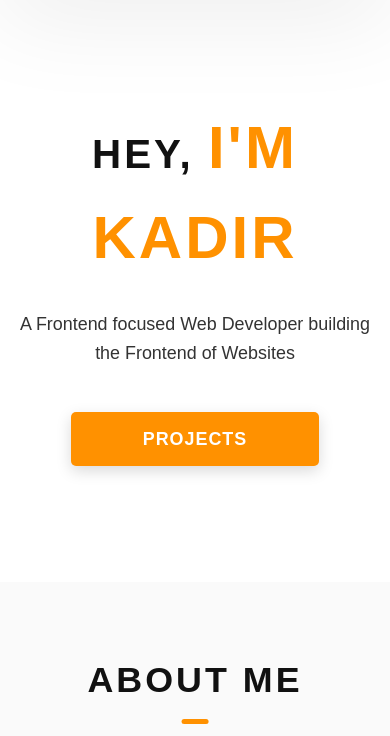
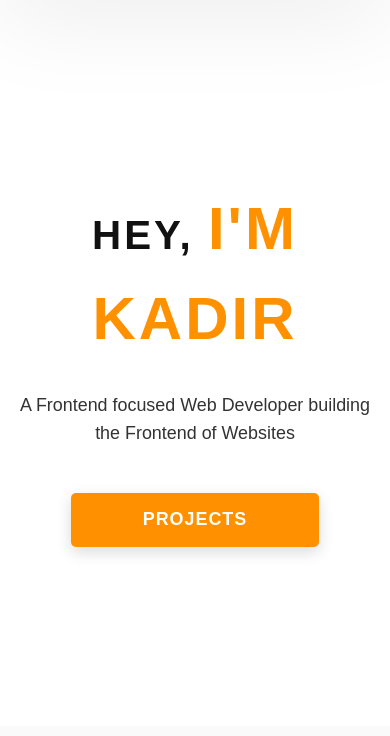
Before and after one commit to KadirKarabacak/Portfolio, a website built with Parcel: page index.html in a window 390 px wide. Shown: the part 67-803 px from the top of the page. Built offline with nearby package versions, Linux system fonts and the light colour scheme.

Commit message:
Little fixes

```diff
--- a/src/style.css
+++ b/src/style.css
@@ -85,6 +85,7 @@ button {
 @media only screen and (max-width: 37.5em) {
   .heading-primary {
     font-size: 4.5rem;
+    animation: none;
   }
   .name{
     font-size: 60px;
@@ -242,6 +243,7 @@ button {
 @media only screen and (max-width: 37.5em) {
   .text-primary {
     font-size: 2rem;
+    animation: none;
   }
 }
 .d-none {
@@ -321,11 +323,10 @@ button {
 }
 @media only screen and (max-width: 37.5em) {
   .home-hero__content {
-    padding: 19rem 0 13rem 0;
+    padding: 28rem 0 20rem 0;
     margin: auto;
     position: static;
     transform: translate(0, 0);
-    backface-visibility: hidden;
   }
 }
 
@@ -501,6 +502,12 @@ button {
     padding: 0 2rem;
   }
 }
+
+/* @media only screen and (min-width: 57em){
+  .header__content{
+    padding: 1rem 15rem 1rem 5rem;
+  }
+} */
 .header__logo-container {
   display: flex;
   align-items: center;
```
